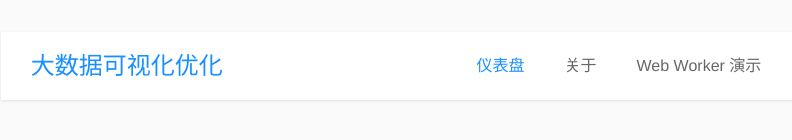
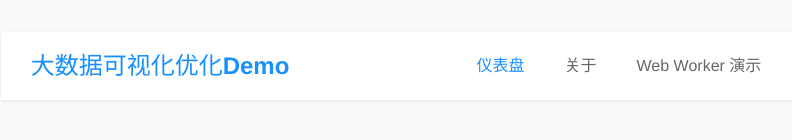
Before and after one commit to ghx9908/-large-data-visualization, a Vue app: page / in a window 1280 px wide. Shown: the top 140 px of the page, without its empty margins (239-1031 px from the left). Built offline with nearby package versions, Linux system fonts and the light colour scheme.

Commit message:
feat: test

```diff
--- a/src/App.vue
+++ b/src/App.vue
@@ -5,7 +5,7 @@
 <template>
   <div class="app">
     <nav class="navbar">
-      <div class="logo">大数据可视化优化</div>
+      <div class="logo">大数据可视化优化Demo</div>
       <div class="nav-links">
         <router-link to="/">仪表盘</router-link>
         <router-link to="/about">关于</router-link>
```
